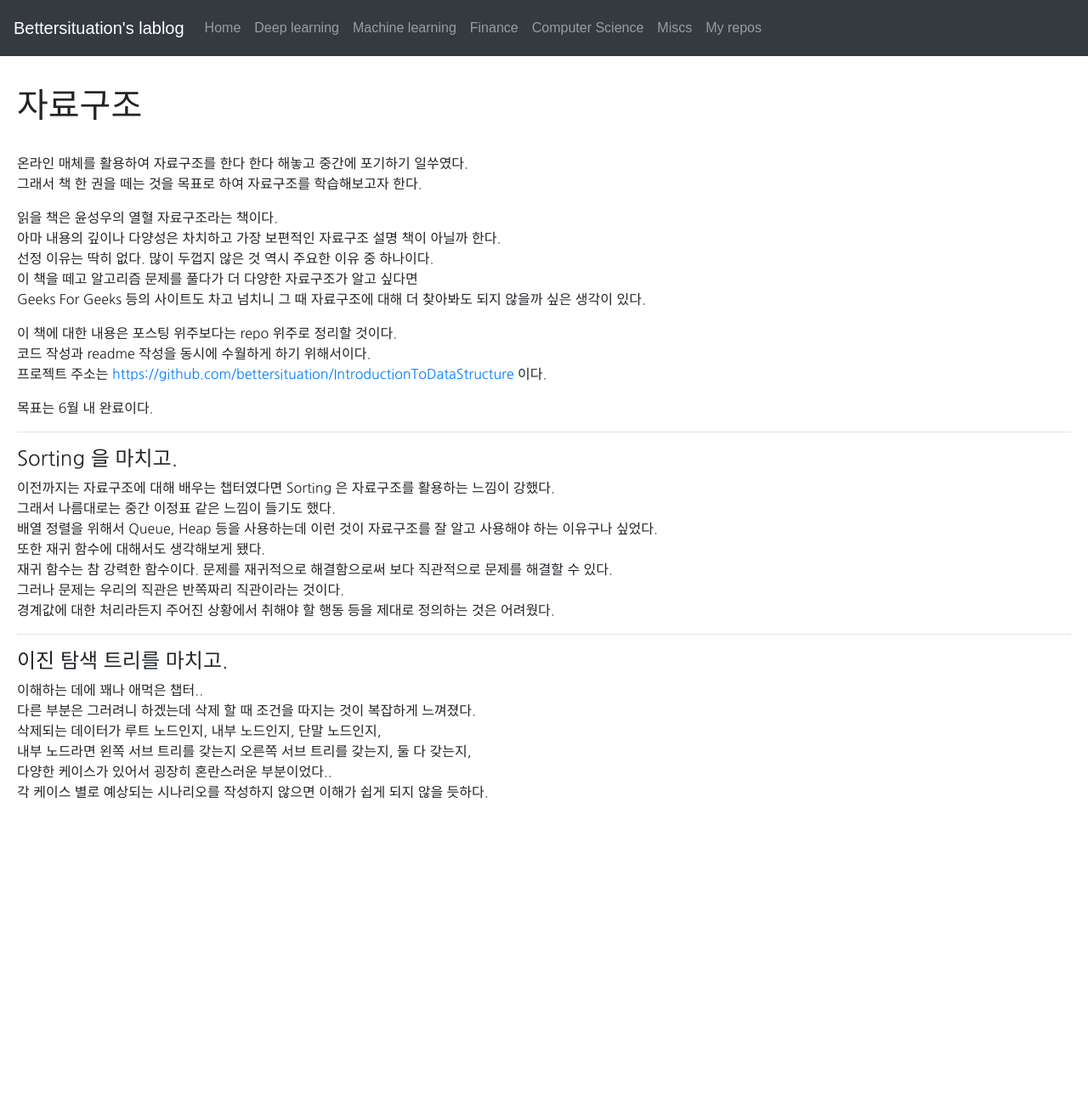
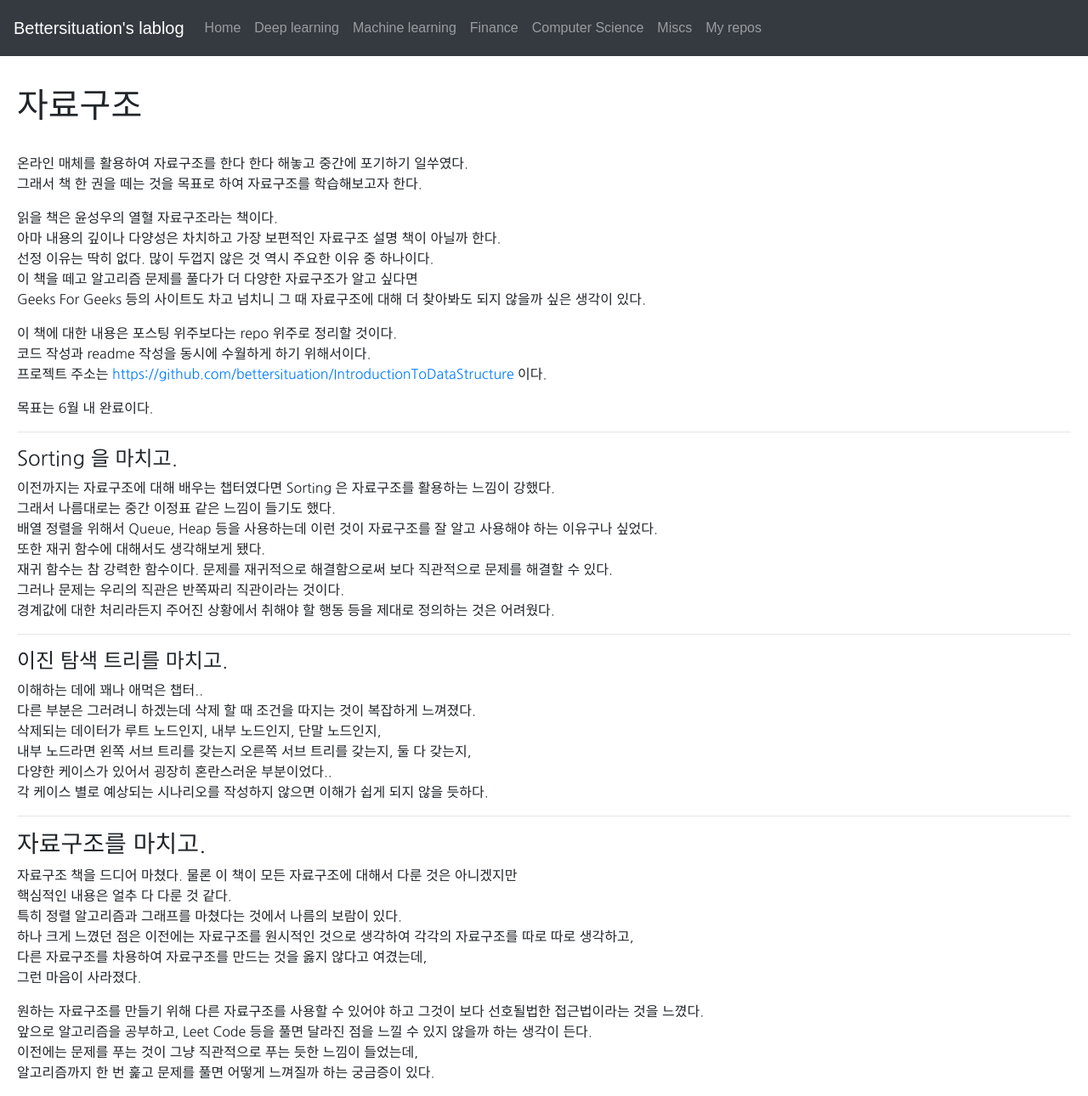
Before and after one commit to bettersituation/bettersituation.github.io, a Jekyll site: the page built from _posts/2020-06-01-computer-science-data_structure.md, in a window 1280 px wide and 1290 px high. Shown: the whole window at 85% size. Built offline with Jekyll 4.4.1, drawn with Linux system fonts in a browser that asks for light colours; some web fonts are replaced.

Commit message:
DataStructure Complete

```diff
--- a/_posts/2020-06-01-computer-science-data_structure.md
+++ b/_posts/2020-06-01-computer-science-data_structure.md
@@ -31,7 +31,6 @@ Geeks For Geeks 등의 사이트도 차고 넘치니 그 때 자료구조에 대
 그러나 문제는 우리의 직관은 반쪽짜리 직관이라는 것이다.
 경계값에 대한 처리라든지 주어진 상황에서 취해야 할 행동 등을 제대로 정의하는 것은 어려웠다.
 
-
 ---
 
 #### 이진 탐색 트리를 마치고.
@@ -42,3 +41,20 @@ Geeks For Geeks 등의 사이트도 차고 넘치니 그 때 자료구조에 대
 내부 노드라면 왼쪽 서브 트리를 갖는지 오른쪽 서브 트리를 갖는지, 둘 다 갖는지,
 다양한 케이스가 있어서 굉장히 혼란스러운 부분이었다..
 각 케이스 별로 예상되는 시나리오를 작성하지 않으면 이해가 쉽게 되지 않을 듯하다.
+
+---
+
+### 자료구조를 마치고.
+
+자료구조 책을 드디어 마쳤다. 물론 이 책이 모든 자료구조에 대해서 다룬 것은 아니겠지만
+핵심적인 내용은 얼추 다 다룬 것 같다.
+특히 정렬 알고리즘과 그래프를 마쳤다는 것에서 나름의 보람이 있다.
+하나 크게 느꼈던 점은 이전에는 자료구조를 원시적인 것으로 생각하여 각각의 자료구조를 따로 따로 생각하고,
+다른 자료구조를 차용하여 자료구조를 만드는 것을 옳지 않다고 여겼는데,
+그런 마음이 사라졌다.
+
+
+원하는 자료구조를 만들기 위해 다른 자료구조를 사용할 수 있어야 하고 그것이 보다 선호될법한 접근법이라는 것을 느꼈다.
+앞으로 알고리즘을 공부하고, Leet Code 등을 풀면 달라진 점을 느낄 수 있지 않을까 하는 생각이 든다.
+이전에는 문제를 푸는 것이 그냥 직관적으로 푸는 듯한 느낌이 들었는데,
+알고리즘까지 한 번 훑고 문제를 풀면 어떻게 느껴질까 하는 궁금증이 있다.
```
